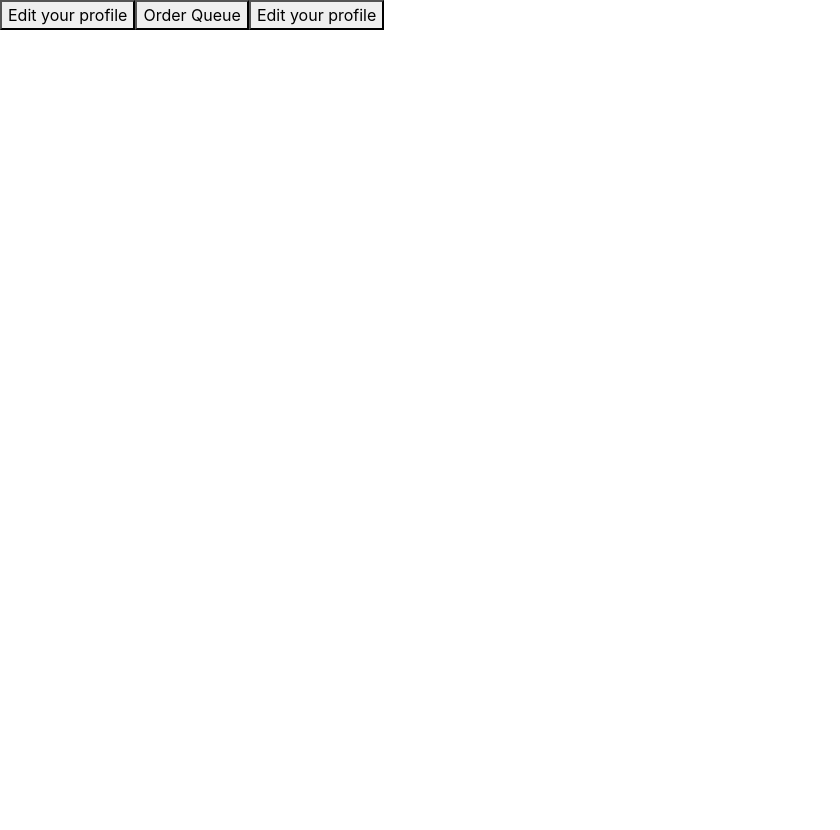
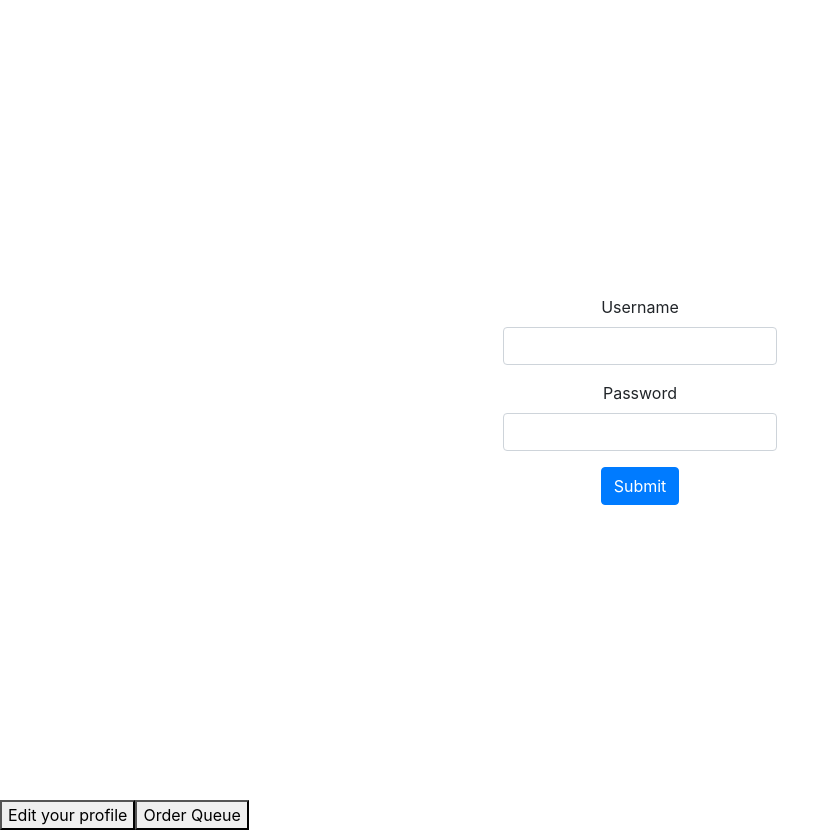
Before and after one commit to julioahurtado/Truck-d, a React (Create React App) app in the folder UI-Files/: page /vendor in a window 1280 px wide. Shown: the whole page, without its empty margins (0-840 px from the left). Before the commit the page ends 800 px from the top, so only its background shows below. Built offline with nearby package versions, Linux system fonts and the light colour scheme.

Commit message:
Signin UI

```diff
--- /dev/null
+++ b/UI-Files/src/modules/LandingPage/css/Style.css
@@ -0,0 +1,8 @@
+.container{
+    display: flex;
+    flex-direction: column;
+    justify-content: center;
+    align-items: center;
+    text-align: center;
+    min-height: 100vh;
+}
--- a/UI-Files/src/modules/LandingPage/pages/LandingPage.tsx
+++ b/UI-Files/src/modules/LandingPage/pages/LandingPage.tsx
@@ -6,7 +6,7 @@ import { Button, Container, Row, Col } from 'react-bootstrap'
 import history from '../../History/history'
 import VendorLandingPage from '../../Vendor/pages/VendorLandingPage'
 import CustomerLandingPage from '../../Customer/pages/CustomerLandingPage'
-import './Style.css'
+import '../css/Style.css'
 
 export default class LandingPage extends React.Component<any> {
     render() {
--- /dev/null
+++ b/UI-Files/src/modules/Vendor/css/Style.css
@@ -0,0 +1,12 @@
+.container{
+    display: flex;
+    flex-direction: column;
+    justify-content: center;
+    align-items: center;
+    text-align: center;
+    min-height: 100vh;
+}
+
+.Label{
+    text-align: left;
+}
--- a/UI-Files/src/modules/Vendor/pages/VendorLandingPage.tsx
+++ b/UI-Files/src/modules/Vendor/pages/VendorLandingPage.tsx
@@ -1,27 +1,68 @@
 import * as React from 'react'
-import  { Router, Link, Switch, Route, useRouteMatch} from 'react-router-dom'
+import  { Router, Link, Switch, Route,Redirect} from 'react-router-dom'
 import history from '../../History/history'
 import VendorProfileEditor from './VendorProfileEditor'
 import VendorOrderQueue from './VendorOrderQueue'
+import { Form, Container, Button } from 'react-bootstrap'
+import '../css/Style.css'
+import { SyntheticEvent } from 'react'
 
 
+ interface VendorLandingPageState {
+     signInStatus: Boolean;
+ }
 
 
+export default class VendorLandingPage extends React.Component<any,VendorLandingPageState> {
 
-export default class VendorLandingPage extends React.Component<any> {
+    constructor(props: any){
+        super(props);
+        this.state = {
+            signInStatus: false
+        }
+    }
+
+    handleSubmit(event: SyntheticEvent) {
+        this.setState({signInStatus: true});
+        alert('set state');
+        return true;
+    }
+
     render(){
+
+        if(this.state.signInStatus) {
+            return <Redirect to='/vendor/signedIn'/>
+        }
+
+
         return (
             <Router history={history}>
                 <Switch>
                     <Route path={'/vendor'} exact={true}>
+                        <Container>
+                            <Form onSubmit={this.handleSubmit}>
+                                <Form.Group controlId='formUsername'>
+                                    <Form.Label>
+                                        Username
+                                    </Form.Label>
+                                    <Form.Control type="text"></Form.Control>
+                                </Form.Group>
+                                <Form.Group controlId='formPassword'>
+                                    <Form.Label>
+                                        Password
+                                    </Form.Label>
+                                    <Form.Control type="password"></Form.Control>
+                                </Form.Group>
+                                <Button variant="primary" type="submit">Submit</Button>
+                            </Form>
+                        </Container>
+
+
                         <Link to={'/vendor/editprofile'}>
                             <button>Edit your profile</button>
                         </Link>
                         <Link to={'/vendor/orderqueue'}>
                             <button>Order Queue</button>
-                        </Link>
-                        <Link to={'/vendor/editprofile'}>
-                            <button>Edit your profile</button>
                         </Link>
                     </Route>
                     <Route path={'/vendor/editprofile'}>
@@ -32,6 +73,9 @@ export default class VendorLandingPage extends React.Component<any> {
                         <VendorOrderQueue>
                         </VendorOrderQueue>
                     </Route>
+                    <Route path={'/vendor/signedIn'}>
+                        <h1>Signed In</h1>
+                    </Route>
                 </Switch>
             </Router>
         )
```
Also changed, not shown: UI-Files/src/modules/Customer/css/Style.css (renamed from UI-Files/src/modules/LandingPage/pages/Style.css).
